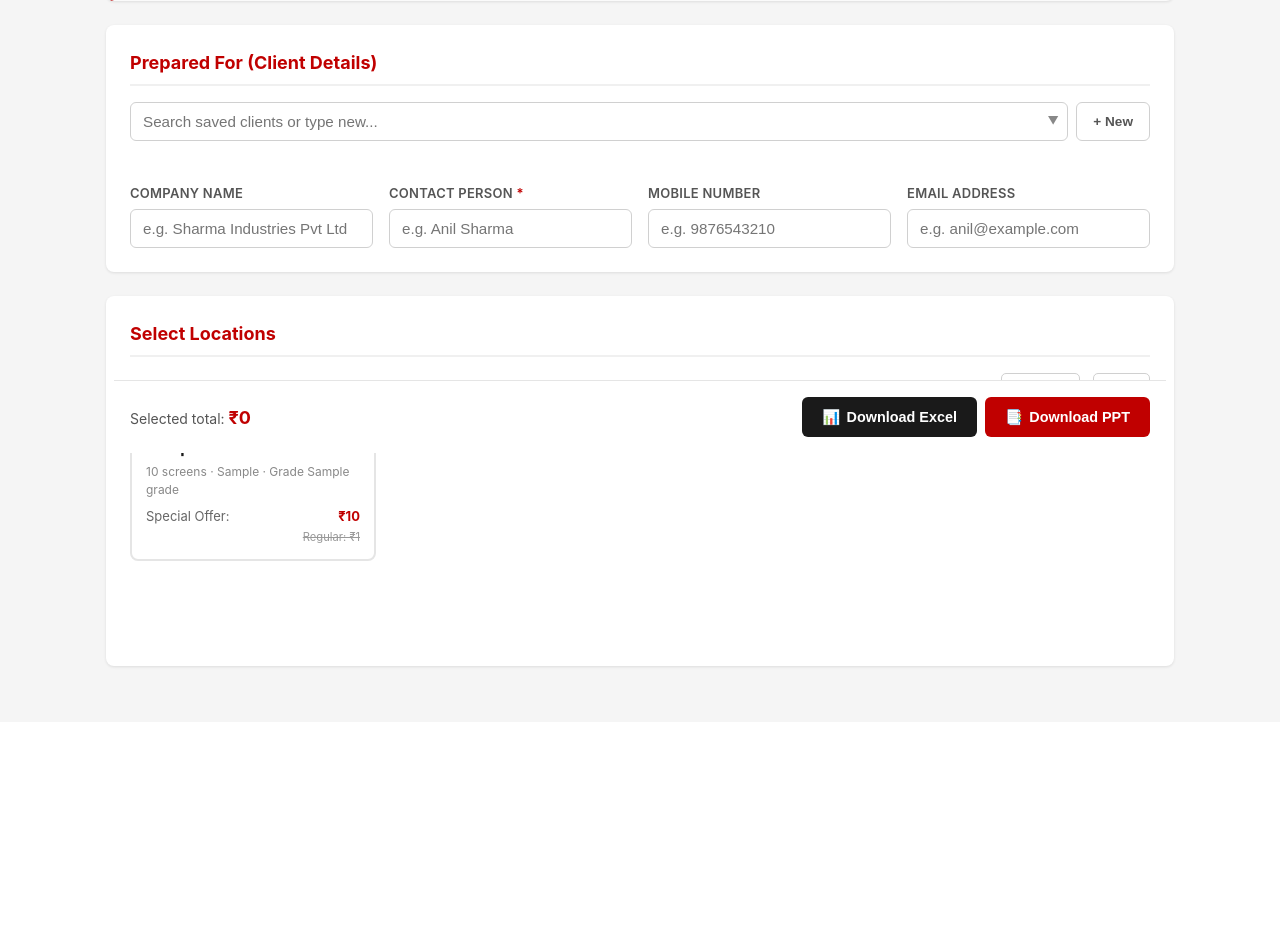
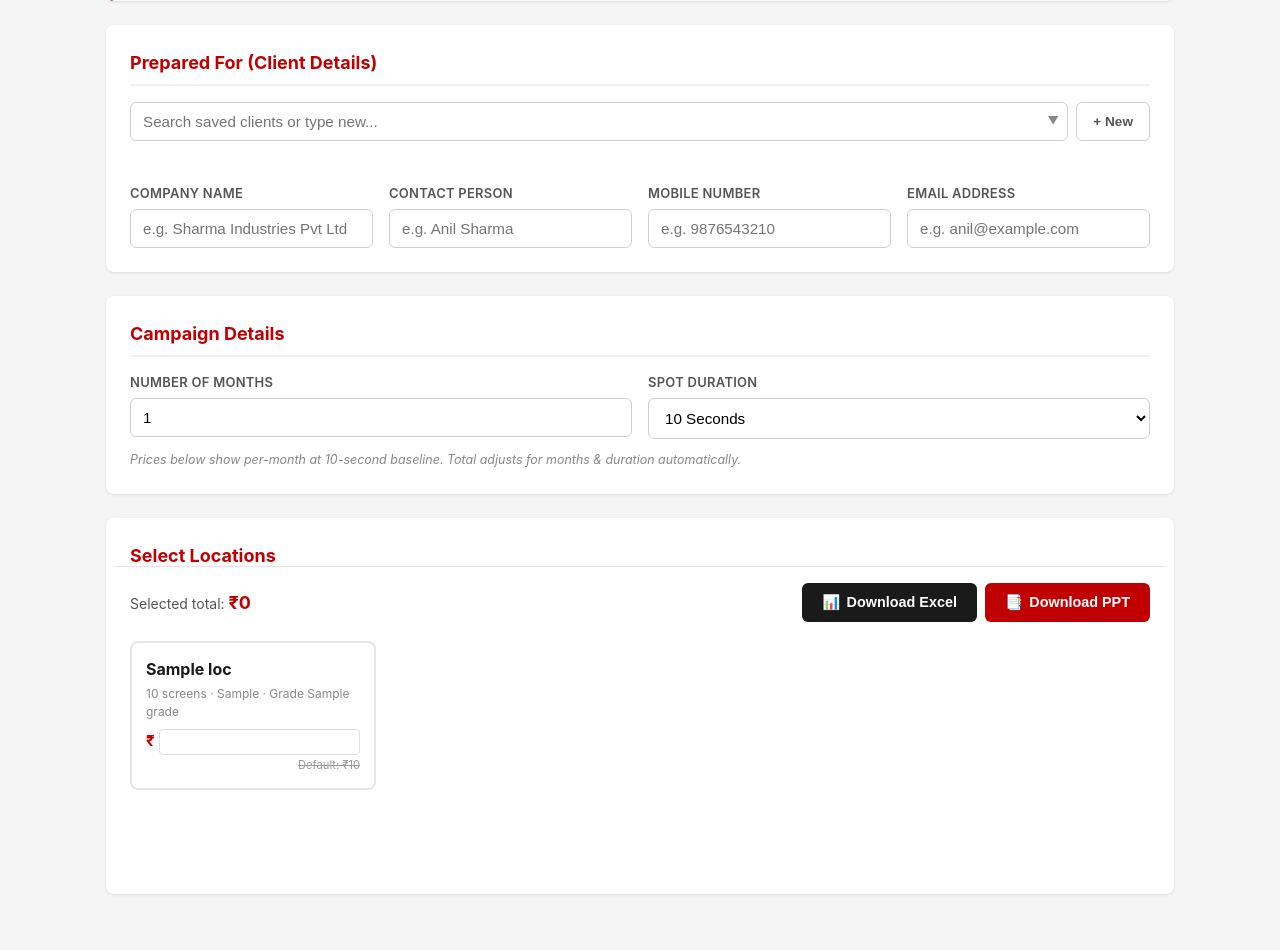
Before and after one commit to nieuprawny/gsrtc-proposal, a Python web app: template templates/index.html in a window 1280 px wide. Shown: the part 347-1297 px from the top of the page. Before the commit the page ends 1016 px from the top, so only its background shows below. Run offline with Jinja, Linux system fonts and the light colour scheme; the template is opened without the code that fills it: most values are stand-ins (such as "Sample title", 1, 10 or a date in 2020).

Commit message:
Add files via upload

```diff
--- a/templates/index.html
+++ b/templates/index.html
@@ -109,11 +109,79 @@
     border-radius: 6px;
     transition: border 0.15s, box-shadow 0.15s;
   }
-  .field input:focus {
+  .field input:focus, .field select:focus {
     outline: none;
     border-color: #C00000;
     box-shadow: 0 0 0 3px rgba(192,0,0,0.1);
   }
+  .field select {
+    width: 100%;
+    padding: 0.625rem 0.75rem;
+    font-size: 0.95rem;
+    border: 1px solid #d0d0d0;
+    border-radius: 6px;
+    background: #fff;
+    cursor: pointer;
+  }
+  .campaign-hint {
+    font-size: 0.78rem;
+    color: #888;
+    margin-top: 0.75rem;
+    font-style: italic;
+  }
+  .loc-price-row {
+    display: flex;
+    align-items: center;
+    gap: 0.25rem;
+    margin-top: 0.2rem;
+  }
+  .loc-price-row .label {
+    font-weight: 700;
+    color: #C00000;
+    font-size: 0.95rem;
+  }
+  .loc-price-input {
+    flex: 1;
+    border: 1px solid #e0e0e0;
+    background: #fff;
+    padding: 0.25rem 0.4rem;
+    font-size: 0.9rem;
+    font-weight: 700;
+    color: #C00000;
+    border-radius: 4px;
+    width: 100%;
+    min-width: 0;
+    -moz-appearance: textfield;
+  }
+  .loc-price-input::-webkit-outer-spin-button,
+  .loc-price-input::-webkit-inner-spin-button {
+    -webkit-appearance: none;
+    margin: 0;
+  }
+  .loc-price-input.edited {
+    background: #fff8e0;
+    border-color: #d4a017;
+    color: #d4a017;
+  }
+  .loc-price-input:focus {
+    outline: none;
+    border-color: #C00000;
+    box-shadow: 0 0 0 2px rgba(192,0,0,0.1);
+  }
+  .loc-price-reset {
+    background: none;
+    border: none;
+    color: #999;
+    font-size: 1rem;
+    padding: 0 0.2rem;
+    cursor: pointer;
+    border-radius: 3px;
+    display: none;
+  }
+  .loc-price-input.edited + .loc-price-reset {
+    display: inline-block;
+  }
+  .loc-price-reset:hover { color: #C00000; background: #fee; }
   .field .required { color: #C00000; }
   .locations-toolbar {
     display: flex;
@@ -486,8 +554,8 @@
         <input id="company" type="text" placeholder="e.g. Sharma Industries Pvt Ltd">
       </div>
       <div class="field">
-        <label>Contact Person <span class="required">*</span></label>
-        <input id="clientName" type="text" placeholder="e.g. Anil Sharma" required>
+        <label>Contact Person</label>
+        <input id="clientName" type="text" placeholder="e.g. Anil Sharma">
       </div>
       <div class="field">
         <label>Mobile Number</label>
@@ -497,6 +565,29 @@
         <label>Email Address</label>
         <input id="clientEmail" type="email" placeholder="e.g. anil@example.com">
       </div>
+    </div>
+  </div>
+
+  <div class="card">
+    <h2>Campaign Details</h2>
+    <div class="form-grid">
+      <div class="field">
+        <label>Number of Months</label>
+        <input id="months" type="number" min="1" max="24" value="1" oninput="updateSummary()">
+      </div>
+      <div class="field">
+        <label>Spot Duration</label>
+        <select id="spotDuration" onchange="updateSummary()">
+          <option value="10">10 Seconds</option>
+          <option value="15">15 Seconds</option>
+          <option value="20">20 Seconds</option>
+          <option value="25">25 Seconds</option>
+          <option value="30">30 Seconds</option>
+        </select>
+      </div>
+    </div>
+    <div class="campaign-hint">
+      Prices below show per-month at 10-second baseline. Total adjusts for months &amp; duration automatically.
     </div>
   </div>
 
@@ -514,14 +605,20 @@
 
     <div class="locations-grid">
     {% for loc in locations %}
-      <div class="location-card" data-name="{{ loc.name }}" onclick="toggleLocation(this)">
+      <div class="location-card" data-name="{{ loc.name }}" data-default-price="{{ loc.special_offer }}" onclick="toggleLocation(event, this)">
         <div class="loc-name">{{ loc.name }}</div>
         <div class="loc-meta">{{ loc.screens }} screens · {{ loc.unit_inch }} · Grade {{ loc.grade }}</div>
-        <div class="loc-price">
-          <span class="label">Special Offer:</span>
-          <span class="value">₹{{ "{:,}".format(loc.special_offer) }}</span>
+        <div class="loc-price-row">
+          <span class="label">₹</span>
+          <input class="loc-price-input" type="number" min="0"
+                 value="{{ loc.special_offer }}"
+                 data-default="{{ loc.special_offer }}"
+                 onclick="event.stopPropagation()"
+                 oninput="onPriceEdit(this)"
+                 title="Override the per-month base price (10-second baseline)">
+          <button class="loc-price-reset" onclick="resetPrice(event, this)" title="Reset to default">↺</button>
         </div>
-        <div class="loc-price-secondary">Regular: ₹{{ "{:,}".format(loc.total_month) }}</div>
+        <div class="loc-price-secondary">Default: ₹{{ "{:,}".format(loc.special_offer) }}</div>
       </div>
     {% endfor %}
     </div>
@@ -748,14 +845,40 @@ function selected() {
   return [...document.querySelectorAll('.location-card.selected')].map(c => c.dataset.name);
 }
 
-function updateSummary() {
-  const sel = selected();
-  document.getElementById('selCount').textContent = sel.length;
-  const total = sel.reduce((sum, name) => sum + (priceMap[name] || 0), 0);
-  document.getElementById('totalPrice').textContent = '₹' + total.toLocaleString('en-IN');
+function getCurrentPrice(card) {
+  const input = card.querySelector('.loc-price-input');
+  const val = parseFloat(input.value);
+  if (isNaN(val) || val < 0) return parseFloat(card.dataset.defaultPrice) || 0;
+  return val;
 }
 
-function toggleLocation(el) {
+function getMonths() {
+  const m = parseInt(document.getElementById('months').value, 10);
+  return (isNaN(m) || m < 1) ? 1 : m;
+}
+
+function getDurationMultiplier() {
+  const sec = parseInt(document.getElementById('spotDuration').value, 10);
+  return (isNaN(sec) || sec < 10) ? 1 : sec / 10;
+}
+
+function updateSummary() {
+  const cards = [...document.querySelectorAll('.location-card.selected')];
+  document.getElementById('selCount').textContent = cards.length;
+  const months = getMonths();
+  const durMult = getDurationMultiplier();
+  let total = 0;
+  cards.forEach(c => {
+    const basePrice = getCurrentPrice(c);
+    total += basePrice * months * durMult;
+  });
+  document.getElementById('totalPrice').textContent = '₹' + Math.round(total).toLocaleString('en-IN');
+}
+
+function toggleLocation(event, el) {
+  // Ignore clicks bubbling up from the price input/reset button
+  const tag = (event.target.tagName || '').toLowerCase();
+  if (tag === 'input' || tag === 'button') return;
   el.classList.toggle('selected');
   updateSummary();
 }
@@ -767,6 +890,26 @@ function selectAll() {
 
 function clearAll() {
   document.querySelectorAll('.location-card').forEach(c => c.classList.remove('selected'));
+  updateSummary();
+}
+
+function onPriceEdit(input) {
+  const def = parseFloat(input.dataset.default);
+  const cur = parseFloat(input.value);
+  if (!isNaN(cur) && cur !== def) {
+    input.classList.add('edited');
+  } else {
+    input.classList.remove('edited');
+  }
+  updateSummary();
+}
+
+function resetPrice(event, btn) {
+  event.stopPropagation();
+  const card = btn.closest('.location-card');
+  const input = card.querySelector('.loc-price-input');
+  input.value = input.dataset.default;
+  input.classList.remove('edited');
   updateSummary();
 }
 
@@ -786,10 +929,32 @@ async function downloadFile(kind) {
   const senderName = document.getElementById('senderName').value.trim();
   const senderMobile = document.getElementById('senderMobile').value.trim();
   const senderEmail = document.getElementById('senderEmail').value.trim();
-  const locs = selected();
+  const months = getMonths();
+  const spotDuration = parseInt(document.getElementById('spotDuration').value, 10) || 10;
 
-  if (!name) { showToast('Please enter contact person name', true); return; }
-  if (locs.length === 0) { showToast('Please select at least one location', true); return; }
+  const selectedCards = [...document.querySelectorAll('.location-card.selected')];
+  const locs = selectedCards.map(c => c.dataset.name);
+
+  // Build overrides for any selected card with an edited price
+  const location_overrides = {};
+  selectedCards.forEach(c => {
+    const input = c.querySelector('.loc-price-input');
+    if (input.classList.contains('edited')) {
+      const v = parseFloat(input.value);
+      if (!isNaN(v) && v >= 0) {
+        location_overrides[c.dataset.name] = v;
+      }
+    }
+  });
+
+  if (!company && !name) {
+    showToast('Please enter at least a company name or contact person', true);
+    return;
+  }
+  if (locs.length === 0) {
+    showToast('Please select at least one location', true);
+    return;
+  }
 
   // Save sender info on submit
   saveSenderInfo();
@@ -810,7 +975,10 @@ async function downloadFile(kind) {
         sender_name: senderName,
         sender_mobile: senderMobile,
         sender_email: senderEmail,
-        locations: locs
+        locations: locs,
+        months: months,
+        spot_duration_sec: spotDuration,
+        location_overrides: location_overrides,
       })
     });
     if (!res.ok) {
```
